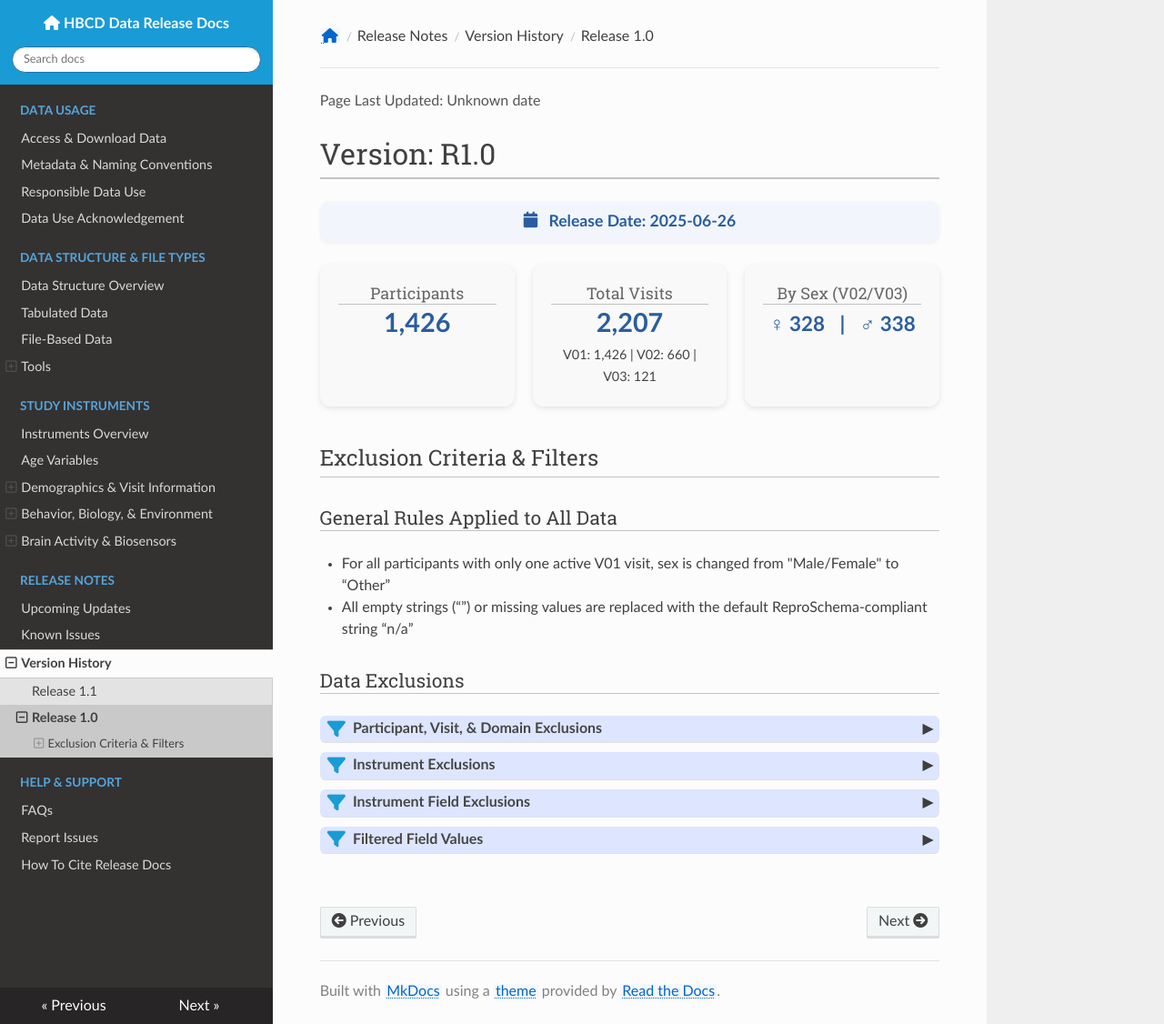
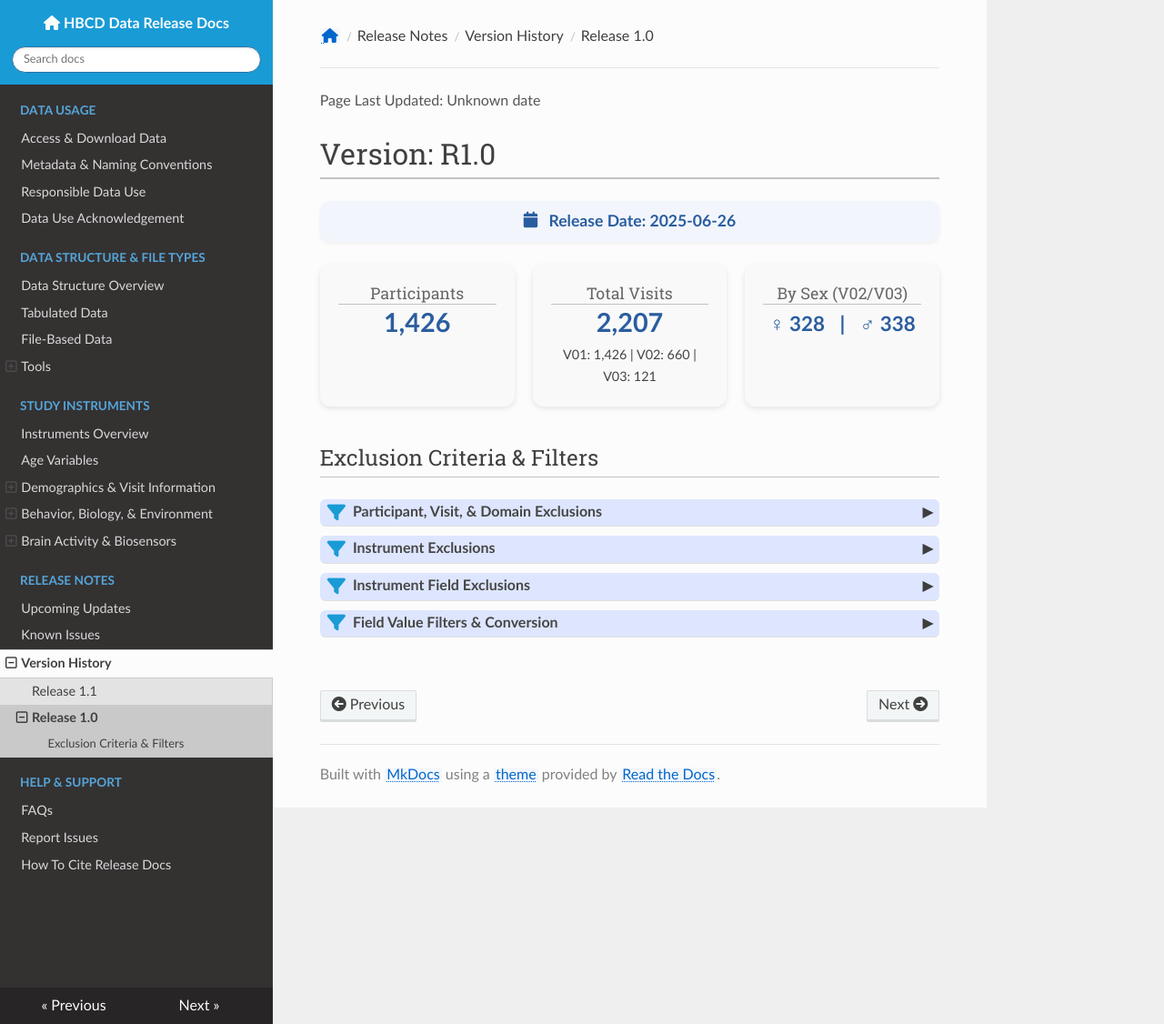
Before and after one commit to nbdc-datahub/hbcd-docs, an MkDocs documentation site: the page built from docs/changelog/versions/R1.md, in a window 1280 px wide and 1126 px high. Shown: the whole window at 91% size. Built offline with MkDocs 1.6.1, drawn with Linux system fonts in a browser that asks for light colours; nearby versions of some CDN libraries; some of the changed lines change nothing that is shown.

Commit message:
r1.0 page polish

```diff
--- a/docs/changelog/versions/R1.md
+++ b/docs/changelog/versions/R1.md
@@ -31,12 +31,6 @@
 
 ## Exclusion Criteria & Filters
 
-### General Rules Applied to All Data
-- For all participants with only one active V01 visit, sex is changed from "Male/Female" to “Other”
-- All empty strings (“”) or missing values are replaced with the default ReproSchema-compliant string “n/a”
-
-### Data Exclusions
-
 <div id="participants" class="table-banner" onclick="toggleCollapse(this)">
   <span class="emoji"><i class="fa-solid fa-filter"></i></span>
   <span class="text-with-link">
@@ -68,8 +62,7 @@
 <td>Visits with 'LaunchPad Complete' Status set to 'Complete' after 2024-07-01 are excluded</td>
 </tr>
 <tr>
-<td colspan="1" rowspan="3"><strong>Domain Filters</strong></td>
-<td>BioSpecimens</td></tr>
+<td colspan="1" rowspan="2"><strong>Domain Filters</strong></td>
 <tr><td>Geocoding data</td></tr>
 <tr><td>Transitions in Care</td></tr>
 </tbody>
@@ -124,16 +117,13 @@
   <th>Field Name(s)/Details</th>
 </thead>
 <tbody>
-  <tr><td>Examiner / Duration / Informant / Validity</td><td><code>examiner</code> / <code>duration</code> / <code>informant</code> / <code>validity</code></td></tr>
-  <tr><td>Date of Birth</td><td><code>DOB</code></td></tr>
-  <tr><td>Window Difference</td><td><code>window_difference</code></td></tr>
-  <tr><td>Start / Stop / REDCap timestamp</td><td><code>timestamp_start</code> / <code>timestamp_stop</code> / <code>timestamp_redcap_locked</code></td></tr>
-  <tr><td>Visit Data</td><td><code>visit_stage</code> removed from the <code>visit_data</code> category</td></tr>
+  <tr><td>Date of Administration</td><td><code>date_taken</code></td></tr>
+  <tr><td>Examiner</td><td><code>examiner</code></td></tr>
+  <tr><td>REDCap Complete status</td><td><code>complete</code></td>
+  <tr><td>Timestamps</td><td><code>timestamp</code> / <code>timestamp_start</code> / <code>timestamp_stop</code> / <code>timestamp_redcap_locked</code></td></tr>
+  </tr><tr><td>Visit Data</td><td><code>visit_stage</code> removed from the <code>visit_data</code> category</td></tr>
+  <tr><td>Breast Feeding History Fields</td><td><code>ph_cg_phx_i_bfh</code> – All fields except <code>001</code> excluded</td></tr>
   <tr><td>Height/Weight/Head Circumference BMI</td><td><code>ph_ch_anthro</code> – BMI-related fields removed</td></tr>
-  <tr><td>Breast Feeding History Fields</td><td><code>ph_cg_phx_i_bfh</code> – All fields except <code>001</code> excluded</td></tr>
-  <tr><td>Clinical Alerts / Line fields</td><td> </td></tr>
-  <tr><td>REDCap Complete status</td><td><code>complete</code></td></tr>
-  <tr><td>Scannable codes</td><td>Biosamples codes, tracking numbers, etc.</td></tr>
 </tbody>
 </table>
 </div>
@@ -141,7 +131,7 @@
 <div id="field-values" class="table-banner" onclick="toggleCollapse(this)">
   <span class="emoji"><i class="fa-solid fa-filter"></i></span>
   <span class="text-with-link">
-  <span class="text">Filtered Field Values</span>
+  <span class="text">Field Value Filters & Conversion</span>
   <a class="anchor-link" href="#field-values" title="Copy link">
   <i class="fa-solid fa-link"></i>
   </a>
@@ -149,47 +139,44 @@
   <span class="arrow">▸</span>
 </div>
 <div class="table-collapsible-content">
-<p>Some fields can have out-of-range values considered “extreme.” Values outside of the valid ranges listed for the instruments below were filtered, i.e. changed to "n/a."</p>
+<table class="table-no-vertical-lines" style="width: 100%; border-collapse: collapse; table-layout: fixed;">
+<tbody>
+<tr>
+  <td colspan="2"><strong>General Field Value Conversions</strong></td>
+</tr>
+<tr>
+  <td><strong>All Fields</strong></td>
+  <td>Empty strings (“”) or missing values are replaced with the default ReproSchema-compliant string “n/a”</td>
+</tr>
+<tr>
+  <td rowspan="2"><strong>All V01 data fields</strong></td>
+  <td>Sex is changed from "Male/Female" to “Other” for all participants with only one active V01 visit</td>
+</tr>
+<tr>
+  <td>All “Candidate_Age” values are replaced with “n/a”</td>
+</tr>
+</tbody>
+</table>
 <table class="table-no-vertical-lines" style="width: 100%; border-collapse: collapse; table-layout: fixed;">
 <thead>
+  <tr><td colspan="4"><strong>Filtered out-of-range values <i>(values outside of valid range converted to "n/a")</i></strong></td></tr>
+  <tr>
   <th>Instrument</th>
-  <th>Table Name</th>
-  <th>Field</th>
+  <th>Field Name</th>
+  <th>Field Description</th>
   <th>Valid Range</th>
+  </tr>
 </thead>
 <tbody>
-<td colspan="1" rowspan="4">Growth</td>
-<td colspan="1" rowspan="4"><code>ph_ch_anthro</code></td>
-    <tr>
-        <td>Length (<code>len_001_i_03</code>)</td>
-        <td>30 to 130 cm</td>
-    </tr>
-    <tr>
-        <td>Head Circumference (<code>head_001_i_03</code>)</td>
-        <td>25 to 55 cm</td>
-    </tr>
-    <tr>
-        <td>Weight (<code>wei_001_i_03</code>)</td>
-        <td>0.5 to 30 kg</td>
-    </tr>
-<td colspan="1" rowspan="5">Healthv2 Inf</td>
-<td colspan="1" rowspan="5"><code>pex_bm_healthv2_inf</code></td>
-    <tr>
-        <td><code>001_i_01</code></td>
-        <td>≤ 16</td>
-    </tr>
-    <tr>
-        <td><code>001_i_02</code></td>
-        <td>≤ 66</td>
-    </tr>
-    <tr>
-        <td><code>002</code></td>
-        <td>12 - 51</td>
-    </tr>
-    <tr>
-        <td><code>002_i_01</code></td>
-        <td>30 - 130</td>
-    </tr>
+<td colspan="1" rowspan="4">Growth (<code>ph_ch_anthro</code>)</td>
+<tr><td><code>ph_ch_anthro_len_001__03</code></td><td>Length</td><td>30 to 130 cm</td></tr>
+<tr><td><code>ph_ch_anthro_head_001__03</code></td><td>Head circumference</td><td>25 to 55 cm</td></tr>
+<tr><td><code>ph_ch_anthro_wei_001__03</code></td><td>Weight</td><td>0.5 to 30 kg</td></tr>
+<td colspan="1" rowspan="5">Healthv2 Inf (<code>pex_bm_healthv2_inf</code>)</td>
+  <tr><td><code>pex_bm_healthv2_inf_001__01</code></td><td>Weight at birth (oz)</td><td>≤ 16</td></tr>
+  <tr><td><code>pex_bm_healthv2_inf_001__02</code></td><td>Weight at birth (lbs)</td><td>≤ 66</td></tr>
+  <tr><td><code>pex_bm_healthv2_inf_002</code></td><td>Length at birth (inches)</td><td>12 - 51</td></tr>
+  <tr><td><code>pex_bm_healthv2_inf_002__01</code></td><td>Calculated length at birth (cm)</td><td>30 - 130</td></tr>
 </tbody>
 </table>
 </div>
```
